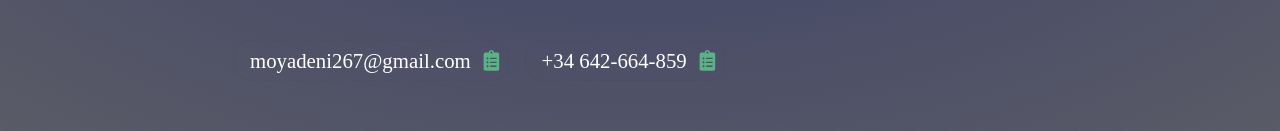
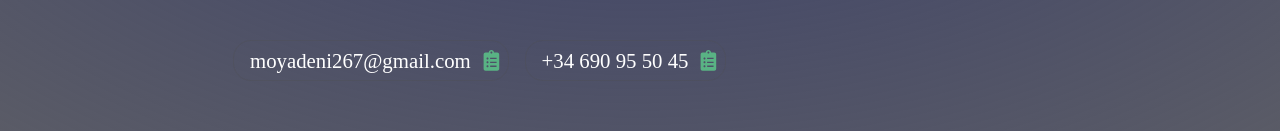
Before and after one commit to Mystedev/Portfolio-, a React (Vite) app: page / in a window 1280 px wide. Shown: the part 2668-2799 px from the top of the page. Built offline with nearby package versions, Linux system fonts and the light colour scheme.

Commit message:
Actualizar Contacto.jsx

```diff
--- a/src/Components/Contacto.jsx
+++ b/src/Components/Contacto.jsx
@@ -15,7 +15,7 @@ function Contacto() {
   const aboutMe = {
     imageUrl : "/dennys.jpg",
     email:"moyadeni267@gmail.com",
-    number:"+34 642-664-859"
+    number:"+34 690 95 50 45"
   }
   // Boton para voler al inicio de la pagina
   const turnUp = <button></button>
```
